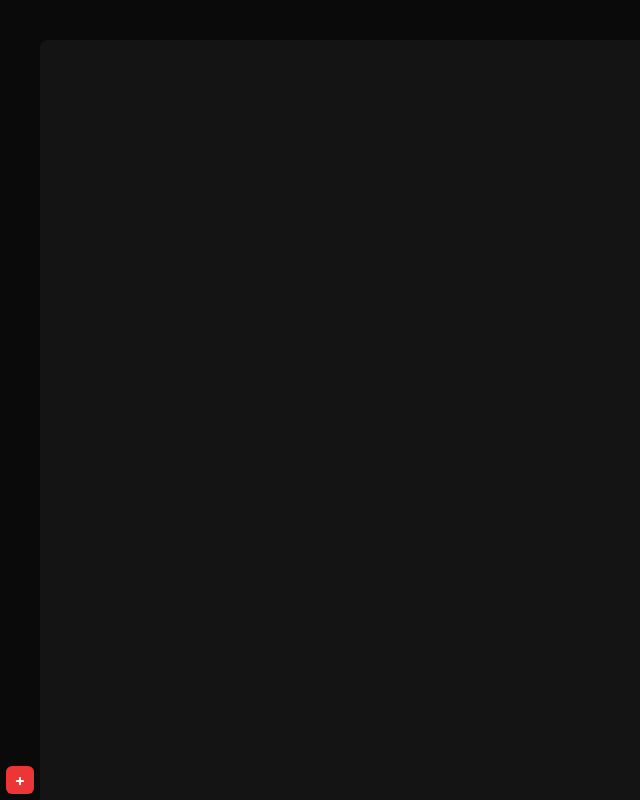
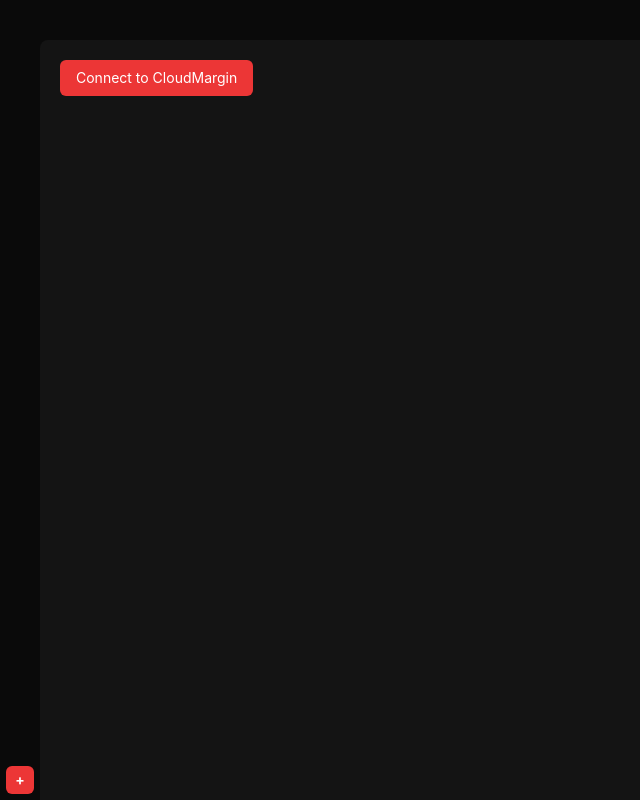
Before and after one commit to neeppy/catnip, a React (Vite) app: page / in a window 1280 px wide. Shown: the whole page, without its empty margins (0-640 px from the left). Built offline with nearby package versions, Linux system fonts and the light colour scheme.

Commit message:
feat: added ssh tunneling

```diff
--- a/common/models/Connection.ts
+++ b/common/models/Connection.ts
@@ -7,7 +7,7 @@ interface SSHTunnelConfiguration {
     port: number;
     username: string;
     password: string;
-    jumpConfiguration: Omit<SSHTunnelConfiguration, 'jumpConfiguration'>;
+    jumpConfiguration: Omit<SSHTunnelConfiguration, 'jumpConfiguration'> | null;
 }
 
 export interface Connection {
@@ -18,5 +18,5 @@ export interface Connection {
     port: number;
     username: string;
     password: string;
-    sshTunnelConfiguration: SSHTunnelConfiguration;
+    sshTunnelConfiguration: SSHTunnelConfiguration | null;
 }
--- a/core/window.ts
+++ b/core/window.ts
@@ -17,7 +17,7 @@ export default async function createWindow() {
         height: 720,
         webPreferences: {
             preload,
-            contextIsolation: false,
+            contextIsolation: true,
         },
     });
 
--- a/package.json
+++ b/package.json
@@ -24,6 +24,8 @@
         "react-dom": "^18.2.0",
         "react-hook-form": "^7.40.0",
         "react-modal": "^3.16.1",
+        "ssh2": "^1.11.0",
+        "tunnel-ssh": "^4.1.6",
         "zustand": "^4.1.4"
     },
     "devDependencies": {
@@ -31,6 +33,8 @@
         "@types/react": "^18.0.25",
         "@types/react-dom": "^18.0.9",
         "@types/react-modal": "^3.13.1",
+        "@types/ssh2": "^1.11.6",
+        "@types/tunnel-ssh": "^4.1.1",
         "@vitejs/plugin-react": "^2.2.0",
         "autoprefixer": "^10.4.13",
         "electron": "^21.3.1",
--- a/ui/App.tsx
+++ b/ui/App.tsx
@@ -1,4 +1,19 @@
 import Connections from 'ui/components/Connections';
+import { Button } from 'ui/components/atoms';
+import { ConnectionDriver } from 'common/models/Connection';
+
+function connect() {
+    return window.interop.databases.openConnection({
+        id: 1,
+        name: 'test',
+        driver: ConnectionDriver.MySQL,
+        hostname: '127.0.0.1',
+        port: 22,
+        username: 'test',
+        password: 'test',
+        sshTunnelConfiguration: null
+    });
+}
 
 const App = () => {
     return (
@@ -7,7 +22,10 @@ const App = () => {
 
             </header>
             <Connections/>
-            <main className="bg-scene-200 rounded-tl-lg relative overflow-hidden">
+            <main className="bg-scene-200 rounded-tl-lg relative overflow-hidden p-5">
+                <Button onClick={connect}>
+                    Connect to CloudMargin
+                </Button>
                 <div id="modals-root"/>
             </main>
         </div>
--- a/ui/components/Connections.tsx
+++ b/ui/components/Connections.tsx
@@ -22,7 +22,7 @@ export default function Connections() {
                         </button>
                     ))}
                 </div>
-                <Button scheme="accent" shape="square" className="m-1.5 mt-auto font-bold" onClick={on}>
+                <Button scheme="accent" shape="square" size="none" className="m-1.5 mt-auto font-bold" onClick={on}>
                     +
                 </Button>
             </aside>
--- a/ui/components/atoms/Button.tsx
+++ b/ui/components/atoms/Button.tsx
@@ -4,16 +4,22 @@ import { HTMLAttributes, PropsWithChildren } from 'react';
 const getButtonClassName = cva('rounded-md transition-colors transition-200 flex items-center justify-center', {
     variants: {
         scheme: {
-            accent: 'bg-accent-500 text-white hover:bg-accent-600 active:bg-accent-700',
+            accent: 'bg-accent-500 text-sm text-white hover:bg-accent-600 active:bg-accent-700',
         },
         shape: {
             default: null,
             square: 'aspect-square',
         },
+        size: {
+            none: null,
+            sm: 'px-2 py-1',
+            md: 'px-4 py-2'
+        },
     },
     defaultVariants: {
         scheme: 'accent',
         shape: 'default',
+        size: 'md',
     },
 });
 
@@ -21,9 +27,9 @@ interface OwnProps extends VariantProps<typeof getButtonClassName>, HTMLAttribut
     className?: string;
 }
 
-export const Button = ({ className, scheme, shape, ...rest }: PropsWithChildren<OwnProps>) => (
+export const Button = ({ className, scheme, shape, size, ...rest }: PropsWithChildren<OwnProps>) => (
     <button
-        className={[className, getButtonClassName({ scheme, shape })].join(' ')}
+        className={[className, getButtonClassName({ scheme, shape, size })].join(' ')}
         {...rest}
     />
 );
--- a/ui/components/atoms/Select.tsx
+++ b/ui/components/atoms/Select.tsx
@@ -8,7 +8,7 @@ import { getInputClassName, getLabelClassName } from 'ui/components/atoms/Input'
 const getDropdownClassName = cva('rounded-md animate-slide-fade-bottom overflow-hidden absolute top-20 inset-x-0 max-h-40 overflow-y-auto', {
     variants: {
         variant: {
-            default: 'bg-scene-500'
+            default: 'bg-scene-500 shadow-lg shadow-scene-200'
         }
     },
     defaultVariants: {
@@ -16,7 +16,7 @@ const getDropdownClassName = cva('rounded-md animate-slide-fade-bottom overflow-
     }
 });
 
-const getOptionClassName = cva('', {
+const getOptionClassName = cva('cursor-pointer', {
     variants: {
         variant: {
             default: 'text-scene-default text-xs py-1'
--- a/ui/main.tsx
+++ b/ui/main.tsx
@@ -3,6 +3,20 @@ import ReactDOM from 'react-dom/client';
 import { QueryClient, QueryClientProvider } from '@tanstack/react-query';
 import App from './App';
 import 'assets/global.css';
+import { Connection } from 'common/models/Connection';
+
+declare global {
+    interface Window {
+        interop: {
+            dialog: {
+                file: () => unknown;
+            };
+            databases: {
+                openConnection: (conn: Connection) => Promise<unknown>;
+            };
+        };
+    }
+}
 
 const queryClient = new QueryClient();
 
```
Also changed, not shown: core/preload.ts (+14 -2 lines), core/process/ssh/index.ts (added, +19 -0 lines), core/routes/connection.ts (added, +10 -0 lines).
